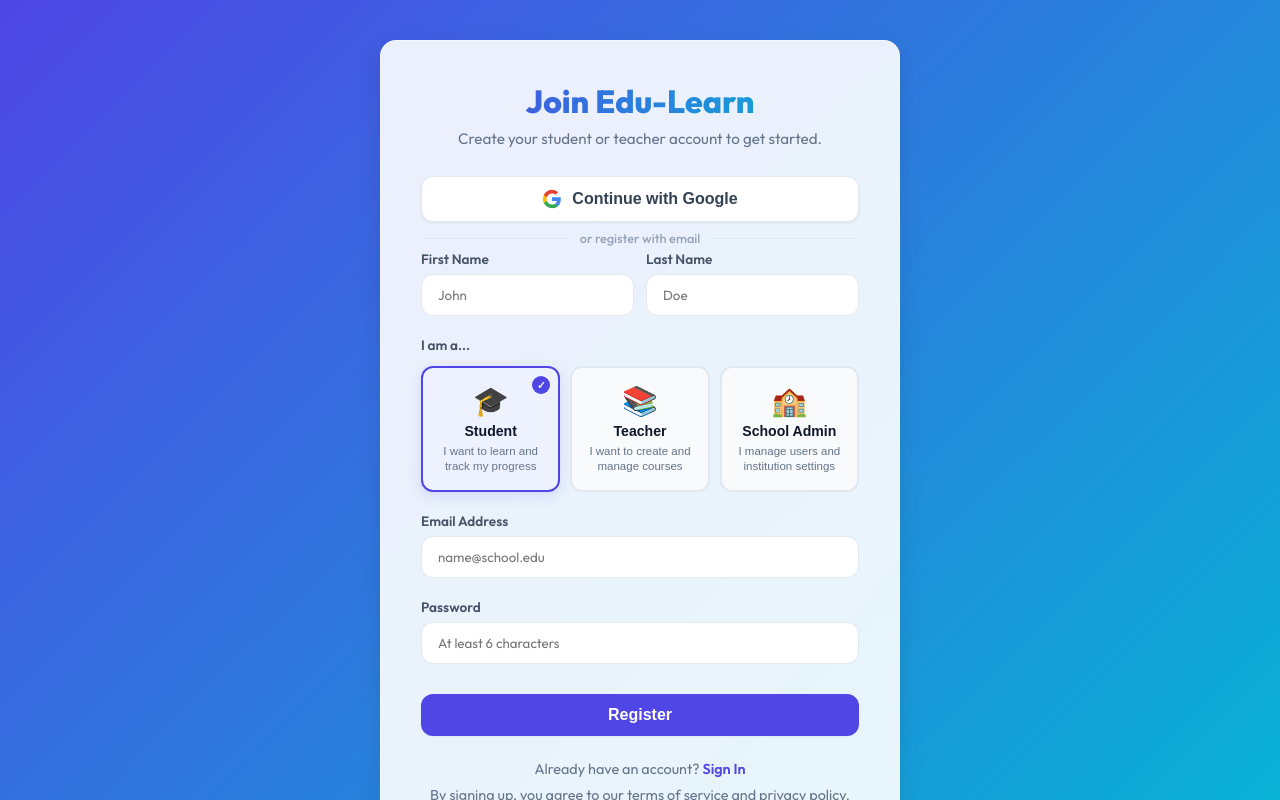
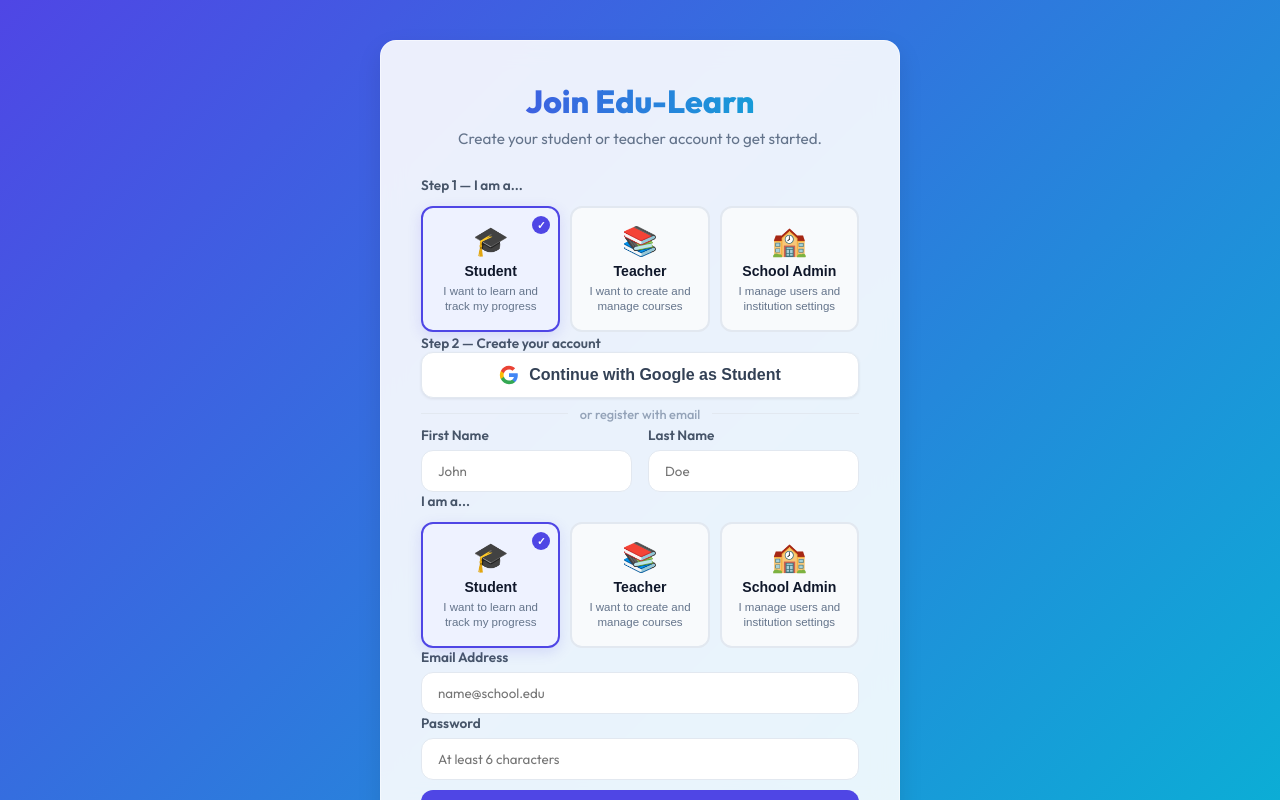
Before and after one commit to Usytech01/edu-learn, a Next.js app: page /register in a window 1280 px wide. Built offline with nearby package versions, Linux system fonts and the light colour scheme; no server answers.

Commit message:
feat: automatic onboarding with google when choosing role during registration

```diff
--- a/src/app/register/page.tsx
+++ b/src/app/register/page.tsx
@@ -19,13 +19,18 @@ export default function RegisterPage() {
   const supabase = createClient();
 
   const handleGoogleSignUp = async () => {
+    if (!role) {
+      setErrorMsg('Please select your role first before continuing with Google.');
+      return;
+    }
     setLoading(true);
     setErrorMsg('');
     try {
       const { error } = await supabase.auth.signInWithOAuth({
         provider: 'google',
         options: {
-          redirectTo: `${window.location.origin}/auth/callback`,
+          // Pass the selected role as a query param so the callback can forward it to onboarding
+          redirectTo: `${window.location.origin}/auth/callback?role=${role}`,
         },
       });
       if (error) throw error;
@@ -81,12 +86,46 @@ export default function RegisterPage() {
         {errorMsg && <div style={styles.error}>{errorMsg}</div>}
         {successMsg && <div style={styles.success}>{successMsg}</div>}
 
-        {/* Google Sign-Up */}
+        {/* Step 1: Role Selection */}
+        <div style={styles.inputGroup}>
+          <label style={styles.label}>Step 1 — I am a...</label>
+          <div style={styles.roleGrid}>
+            {[
+              { value: 'student', label: 'Student', icon: '🎓', desc: 'I want to learn and track my progress' },
+              { value: 'teacher', label: 'Teacher', icon: '📚', desc: 'I want to create and manage courses' },
+              { value: 'school_admin', label: 'School Admin', icon: '🏫', desc: 'I manage users and institution settings' },
+            ].map((r) => (
+              <button
+                key={r.value}
+                type="button"
+                disabled={loading}
+                onClick={() => setRole(r.value as any)}
+                style={{
+                  ...styles.roleCard,
+                  ...(role === r.value ? styles.roleCardActive : {}),
+                }}
+              >
+                <span style={styles.roleIcon}>{r.icon}</span>
+                <span style={styles.roleName}>{r.label}</span>
+                <span style={styles.roleDesc}>{r.desc}</span>
+                {role === r.value && <span style={styles.checkBadge}>✓</span>}
+              </button>
+            ))}
+          </div>
+        </div>
+
+        {/* Step 2: Google Sign-Up (primary) */}
+        <div style={styles.googleSection}>
+          <label style={styles.label}>Step 2 — Create your account</label>
           <button
             type="button"
             onClick={handleGoogleSignUp}
-          disabled={loading}
-          style={styles.googleBtn}
+            disabled={loading || !role}
+            style={{
+              ...styles.googleBtn,
+              opacity: !role ? 0.5 : 1,
+              cursor: !role ? 'not-allowed' : 'pointer',
+            }}
           >
             <svg width="20" height="20" viewBox="0 0 24 24" style={{ marginRight: '10px', flexShrink: 0 }}>
               <path fill="#4285F4" d="M22.56 12.25c0-.78-.07-1.53-.2-2.25H12v4.26h5.92c-.26 1.37-1.04 2.53-2.21 3.31v2.77h3.57c2.08-1.92 3.28-4.74 3.28-8.09z" />
@@ -94,8 +133,16 @@ export default function RegisterPage() {
               <path fill="#FBBC05" d="M5.84 14.09c-.22-.66-.35-1.36-.35-2.09s.13-1.43.35-2.09V7.06H2.18C1.43 8.55 1 10.22 1 12s.43 3.45 1.18 4.94l2.85-2.22.81-.63z" />
               <path fill="#EA4335" d="M12 5.38c1.62 0 3.06.56 4.21 1.64l3.15-3.15C17.45 2.09 14.97 1 12 1 7.7 1 3.99 3.47 2.18 7.06l3.66 2.84c.87-2.6 3.3-4.53 6.16-4.53z" />
             </svg>
-          Continue with Google
+            {loading
+              ? 'Redirecting to Google...'
+              : role
+              ? `Continue with Google as ${role === 'school_admin' ? 'School Admin' : role.charAt(0).toUpperCase() + role.slice(1)}`
+              : 'Continue with Google'}
           </button>
+          {!role && (
+            <p style={styles.roleHint}>☝️ Select your role above first</p>
+          )}
+        </div>
 
         <div style={styles.divider}>
           <span style={styles.dividerLine} />
@@ -103,8 +150,8 @@ export default function RegisterPage() {
           <span style={styles.dividerLine} />
         </div>
 
-        <form onSubmit={handleRegister} style={styles.form}>
-          <div style={styles.row}>
+        <form onSubmit={handleRegister}>
+          <div style={{ display: 'flex', gap: '16px' }}>
             <div style={{ ...styles.inputGroup, flex: 1 }}>
               <label style={styles.label}>First Name</label>
               <input
```
Also changed, not shown: src/app/auth/callback/route.ts (+48 -1 lines), src/app/onboarding/page.tsx (+26 -0 lines). Lines whose indentation alone changed are shown as unchanged.
